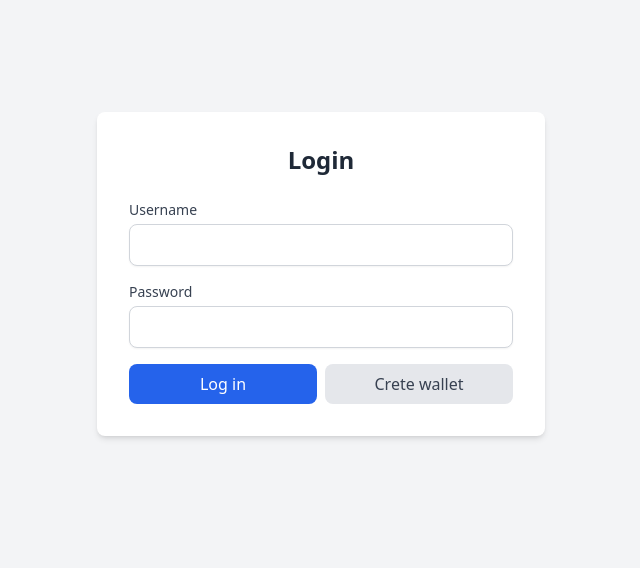
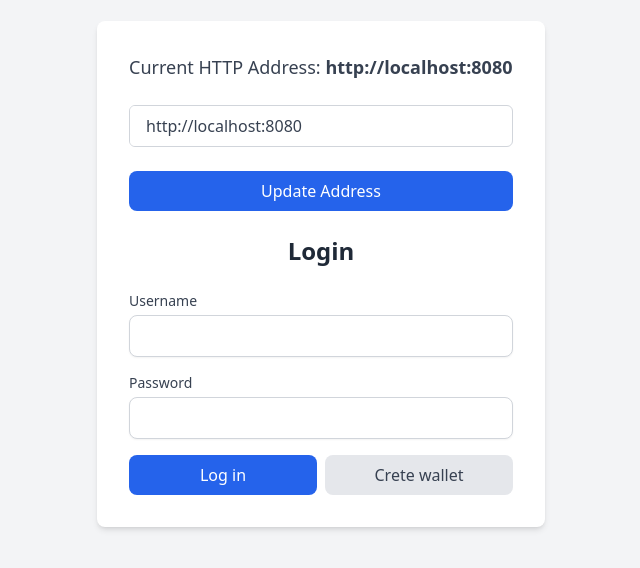
Before and after one commit to ciszewsj/CockroachCoin, a React (Create React App) app in the folder frontend/: page / in a window 1280 px wide. Shown: the part 126-694 px from the top of the page, without its empty margins (319-959 px from the left). Built offline with nearby package versions, Linux system fonts and the light colour scheme.

Commit message:
add change nodes

```diff
--- a/frontend/src/App.tsx
+++ b/frontend/src/App.tsx
@@ -4,6 +4,7 @@ import {BrowserRouter, Route, Routes} from "react-router-dom";
 import {WalletPage} from "./pages/WalletPage";
 import {CredentialsDto} from "./types/CredentialsDto";
 import {KeysObject} from "./types/KeysObject";
+import {HttpAddressProvider} from "./context/HttpAddressProvider";
 
 function App() {
 
@@ -11,6 +12,7 @@ function App() {
     const [keys, setKeys] = useState<KeysObject[]>([])
 
     return (
+        <HttpAddressProvider>
             <BrowserRouter>
                 <Routes>
                     <Route path={"/"} element={<LoginPage setCredentials={setCredentials} setKeys={setKeys}/>}/>
@@ -18,6 +20,7 @@ function App() {
                            element={<WalletPage credentials={credentials} setKeys={setKeys} keys={keys}/>}/>
                 </Routes>
             </BrowserRouter>
+        </HttpAddressProvider>
     );
 }
 
--- a/frontend/src/componenets/molecules/AccountField.tsx
+++ b/frontend/src/componenets/molecules/AccountField.tsx
@@ -1,10 +1,32 @@
-import {FC} from "react";
+import {FC, useContext, useEffect, useState} from "react";
 import {AccountDetails} from "../../types/AccountDetails";
+import {HttpAddressContext} from "../../context/HttpAddressProvider";
 
 export const AccountField: FC<{
     accounts: AccountDetails
     handleDelete: any
 }> = ({accounts, handleDelete}) => {
+    const [address] = useContext(HttpAddressContext)!!;
+
+    const [balance, setBalance] = useState("NOT_READY")
+
+    console.log("add", address)
+
+    useEffect(() => {
+        setBalance("NOT_READY")
+        fetch(address + '/api/v1/accounts', {
+            method: 'POST',
+            headers: {
+                'accept': '*/*',
+                'Content-Type': 'application/json'
+            },
+            body: JSON.stringify("string")
+        })
+            .then(response => response.json())
+            .then(data => setBalance(data.balance))
+            .catch(error => setBalance('Error'));
+
+    }, [address]);
 
     const cleanKey = (key: string) => {
         return key.replace(/-----BEGIN PUBLIC KEY-----/g, '')
@@ -30,7 +52,7 @@ export const AccountField: FC<{
     return (
         <div className="p-3 bg-gray-100 rounded-lg flex items-center justify-between">
             <div className="max-w-xs overflow-hidden">
-                <p className="text-gray-700 text-md font-bold">Amount: {accounts.balance}</p>
+                <p className="text-gray-700 text-md font-bold">Amount: {balance}</p>
                 <p className="text-gray-700 text-sm truncate"
                    title={accounts.publicKey}>
                     {cleanKey(accounts.publicKey)}
--- /dev/null
+++ b/frontend/src/componenets/organisms/ChooseHttpAddressButton.tsx
@@ -0,0 +1,38 @@
+import React, {useContext, useState} from 'react';
+import {MainButton} from "../atoms/MainButton";
+import {HttpAddressContext} from "../../context/HttpAddressProvider";
+
+export const ChooseHttpAddressButton = () => {
+    const [httpAddress, setHttpAddress] = useContext(HttpAddressContext)!!;
+    const [customAddress, setCustomAddress] = useState(httpAddress);
+
+    const handleInputChange = (event: React.ChangeEvent<HTMLInputElement>) => {
+        const inputAddress = event.target.value;
+        setCustomAddress(inputAddress);
+    };
+
+    const handleUpdateClick = () => {
+        setHttpAddress(customAddress);
+    };
+
+    return (
+        <>
+            <p className="text-gray-700 text-lg font-medium">
+                Current HTTP Address: <span className="font-semibold">{httpAddress}</span>
+            </p>
+            <div className="flex border border-gray-300 rounded-md overflow-hidden">
+                <input
+                    type="text"
+                    value={customAddress}
+                    onChange={handleInputChange}
+                    className="w-2/3 px-4 py-2 text-gray-700 focus:outline-none"
+                    placeholder="https://custom-url.com"
+                />
+            </div>
+
+            <MainButton onClick={handleUpdateClick}>
+                Update Address
+            </MainButton>
+        </>
+    );
+};
--- /dev/null
+++ b/frontend/src/context/HttpAddressProvider.tsx
@@ -0,0 +1,15 @@
+import {createContext, FC, useState} from "react";
+
+export const HttpAddressContext = createContext<[string, (newAddress: string) => void] | undefined>(undefined);
+
+export const HttpAddressProvider: FC<{ children: any }> = ({children}) => {
+    const [httpAddress, setHttpAddress] = useState<string>('http://localhost:8080');
+
+    const updateAddress = (newAddress: string) => setHttpAddress(newAddress);
+
+    return (
+        <HttpAddressContext.Provider value={[httpAddress, updateAddress]}>
+            {children}
+        </HttpAddressContext.Provider>
+    );
+};
--- a/frontend/src/pages/LoginPage.tsx
+++ b/frontend/src/pages/LoginPage.tsx
@@ -4,6 +4,7 @@ import {MainButton} from "../componenets/atoms/MainButton";
 import {useNavigate} from "react-router-dom";
 import {SecondaryButton} from "../componenets/atoms/SecondaryButton";
 import {createKeysInLocalStorage, readKeysFromLocalStorage} from "../utils/LocalStorageUtils";
+import {ChooseHttpAddressButton} from "../componenets/organisms/ChooseHttpAddressButton";
 
 export const LoginPage: FC<{
     setCredentials: any,
@@ -40,6 +41,7 @@ export const LoginPage: FC<{
     return (
         <div className="flex items-center justify-center min-h-screen bg-gray-100">
             <div className="w-full max-w-md p-8 space-y-6 bg-white rounded-lg shadow-md">
+                <ChooseHttpAddressButton/>
                 <h2 className="text-2xl font-bold text-center text-gray-800">Login</h2>
                 <form onSubmit={handleLogin} className="space-y-4">
                     <TextInputField value={username} onChange={(e) => setUsername(e.target.value)}
--- a/frontend/src/pages/WalletPage.tsx
+++ b/frontend/src/pages/WalletPage.tsx
@@ -8,6 +8,7 @@ import {SecuredPage} from "./SecuredPage";
 import {CredentialsDto} from "../types/CredentialsDto";
 import {addKeyToLocalStorage} from "../utils/LocalStorageUtils";
 import ImportFileModal from "../componenets/organisms/ImportFileModal";
+import {ChooseHttpAddressButton} from "../componenets/organisms/ChooseHttpAddressButton";
 
 export const WalletPage: FC<{
     credentials?: CredentialsDto,
@@ -21,6 +22,8 @@ export const WalletPage: FC<{
         <SecuredPage credentials={credentials}>
             <div className="flex items-center justify-center min-h-screen bg-gray-100">
                 <div className="w-full max-w-md p-8 space-y-6 bg-white rounded-lg shadow-md">
+                    <ChooseHttpAddressButton/>
+
                     <h2 className="text-2xl font-bold text-center text-gray-800">Wallet</h2>
 
                     <div className="flex space-x-2">
--- a/frontend/src/utils/SignatureCreator.ts
+++ b/frontend/src/utils/SignatureCreator.ts
@@ -1,7 +1,6 @@
 import forge from 'node-forge';
 
 export const createBase64Signature = (object: string, rsaPrivateKey: string): string => {
-    console.log(rsaPrivateKey)
     const privateKey = forge.pki.privateKeyFromPem(rsaPrivateKey);
     const md = forge.md.sha256.create();
     md.update(object, 'utf8');
```
Also changed, not shown: 1 other file (tests, documents, lock files or other folders). Lines whose indentation alone changed are shown as unchanged.
